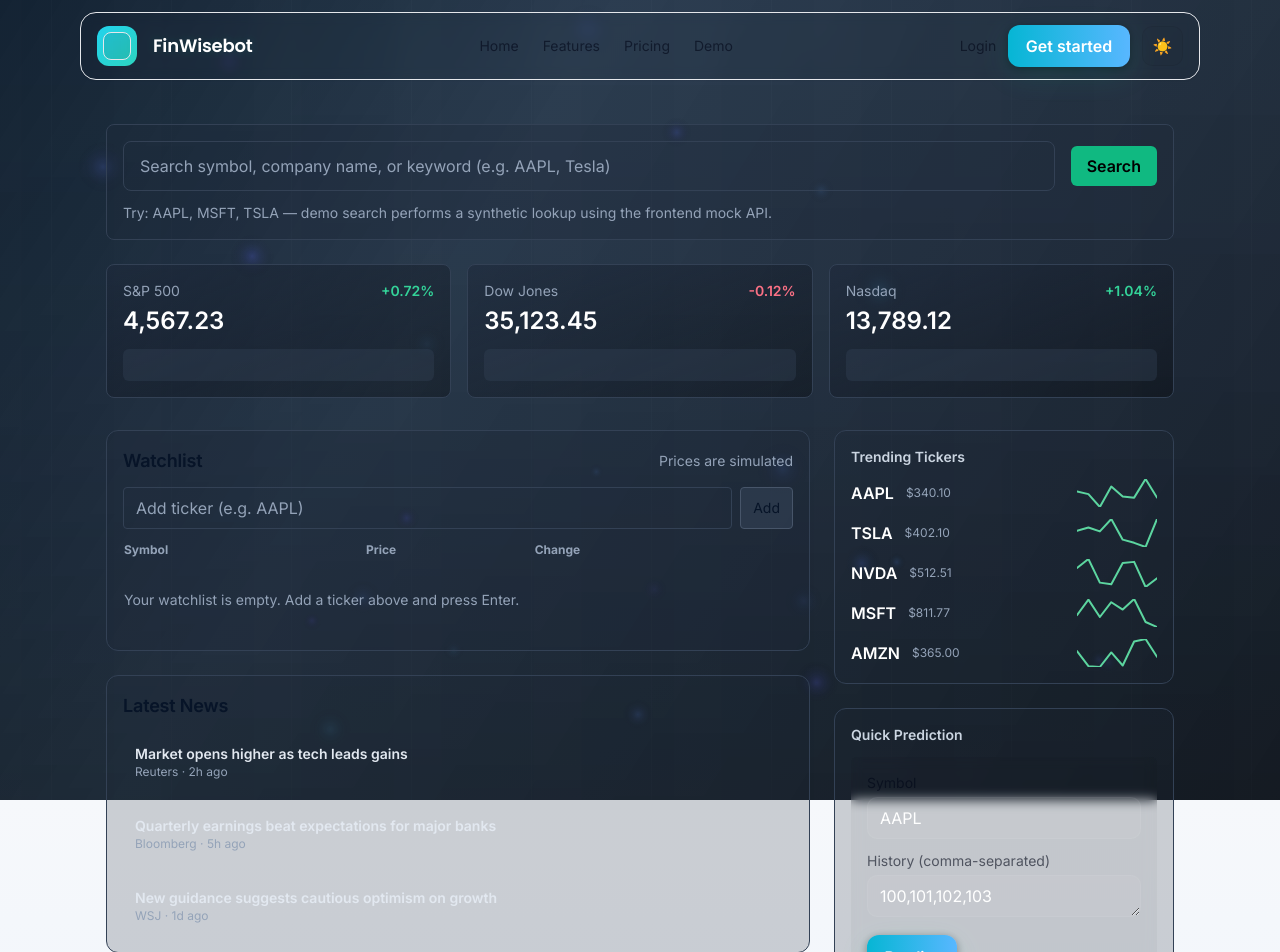
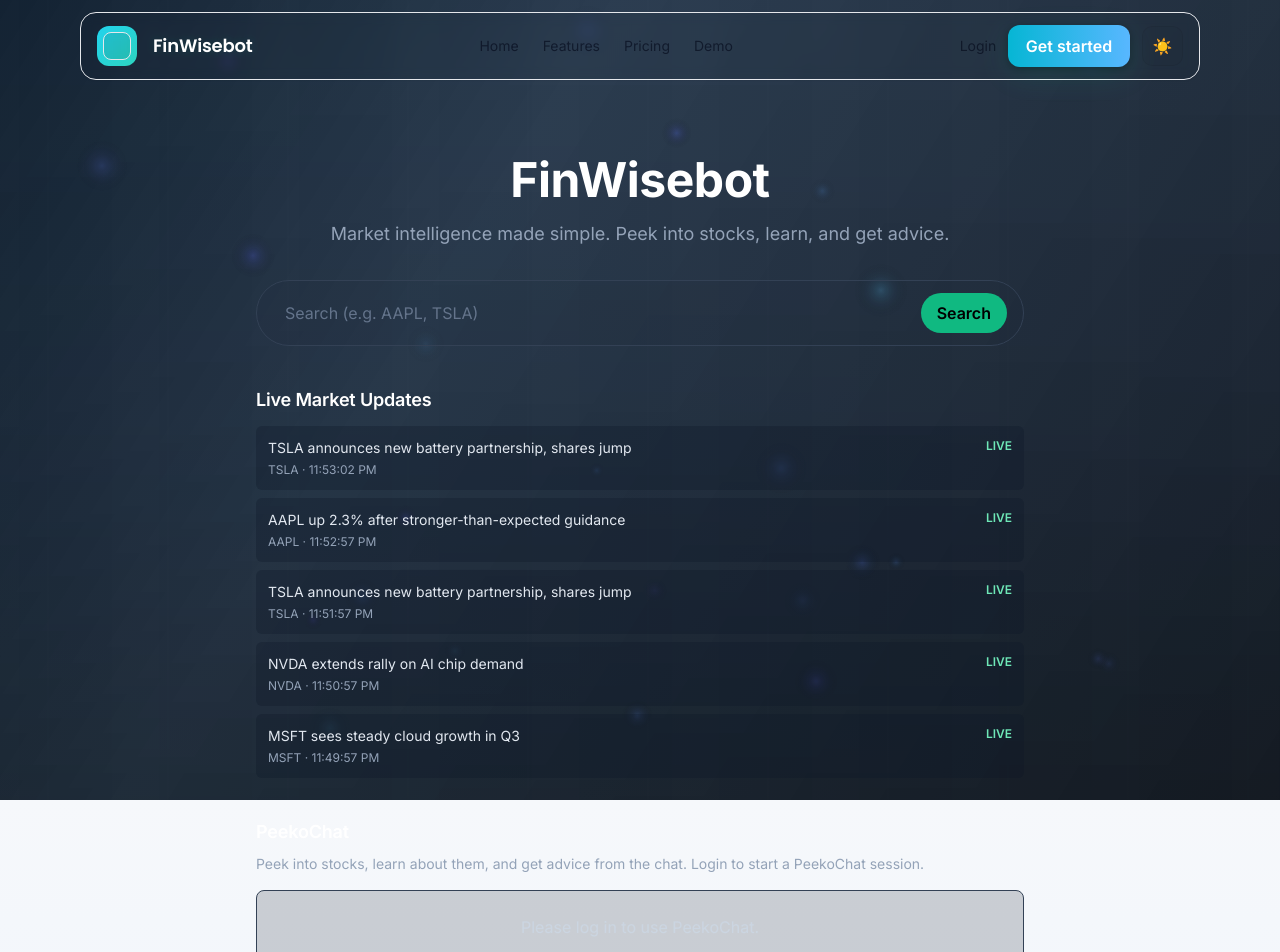
Before and after one commit to assassinyousuf/finwisebot_website, a Next.js app: page / in a window 1280 px wide. Shown: the top 952 px of the page. Built offline with nearby package versions, Linux system fonts and the light colour scheme.

Commit message:
chore(ui): minimal homepage + LiveNews + PeekoChat gated by login

```diff
--- a/src/pages/index.jsx
+++ b/src/pages/index.jsx
@@ -98,6 +98,39 @@ function NewsList(){
   )
 }
 
+function LiveNews(){
+  const samples = [
+    { text: 'AAPL up 2.3% after stronger-than-expected guidance', ticker: 'AAPL' },
+    { text: 'TSLA announces new battery partnership, shares jump', ticker: 'TSLA' },
+    { text: 'NVDA extends rally on AI chip demand', ticker: 'NVDA' },
+    { text: 'MSFT sees steady cloud growth in Q3', ticker: 'MSFT' },
+  ]
+  const [feed, setFeed] = useState(() => samples.map((s,i)=>({ ...s, id: i, time: Date.now() - (i*60000) })))
+
+  useEffect(() => {
+    const t = setInterval(() => {
+      const item = samples[Math.floor(Math.random()*samples.length)]
+      const rec = { ...item, id: Date.now(), time: Date.now() }
+      setFeed(f => [rec, ...f].slice(0, 8))
+    }, 5000)
+    return () => clearInterval(t)
+  }, [])
+
+  return (
+    <div className="space-y-2">
+      {feed.map(f => (
+        <div key={f.id} className="flex items-start justify-between p-3 rounded-md bg-slate-900/30">
+          <div>
+            <div className="text-sm text-slate-200">{f.text}</div>
+            <div className="text-xs text-slate-400 mt-1">{f.ticker} · {new Date(f.time).toLocaleTimeString()}</div>
+          </div>
+          <div className="ml-4 text-xs text-emerald-300 font-semibold">LIVE</div>
+        </div>
+      ))}
+    </div>
+  )
+}
+
 function Trending(){
   const tickers = ['AAPL','TSLA','NVDA','MSFT','AMZN']
   return (
@@ -144,72 +177,43 @@ export default function Home() {
 
       <Navbar />
 
-      {/* YFinance-like homepage */}
-      <main className="container mx-auto px-6 pt-8">
-        <div className="max-w-7xl mx-auto">
-          {/* Search bar */}
-          <div className="bg-slate-800/30 border border-slate-700 rounded-lg p-4 mb-6">
-            <div className="flex items-center gap-4">
-              <input aria-label="Search ticker" className="flex-1 bg-transparent placeholder:text-slate-400 text-white px-4 py-3 rounded-lg border border-slate-700 focus:outline-none" placeholder="Search symbol, company name, or keyword (e.g. AAPL, Tesla)" value={''} onChange={()=>{}} />
-              <button className="inline-flex items-center px-4 py-2 bg-emerald-500 hover:bg-emerald-400 rounded-md text-black font-semibold">Search</button>
-            </div>
-            <div className="mt-3 text-sm text-slate-400">Try: AAPL, MSFT, TSLA — demo search performs a synthetic lookup using the frontend mock API.</div>
-          </div>
+      {/* Minimalistic homepage */}
+      <main className="min-h-[70vh] flex flex-col items-center justify-start py-16 px-6">
+        <div className="w-full max-w-3xl text-center">
+          <h1 className="text-4xl md:text-5xl font-extrabold text-white">FinWisebot</h1>
+          <p className="mt-4 text-lg text-slate-400">Market intelligence made simple. Peek into stocks, learn, and get advice.</p>
 
-          {/* Market summary tiles */}
-          <div className="grid grid-cols-1 sm:grid-cols-3 gap-4 mb-8">
-            {[
-              { name: 'S&P 500', value: '4,567.23', change: '+0.72%' },
-              { name: 'Dow Jones', value: '35,123.45', change: '-0.12%' },
-              { name: 'Nasdaq', value: '13,789.12', change: '+1.04%' },
-            ].map((m) => (
-              <div key={m.name} className="bg-gradient-to-br from-slate-800/60 to-black/30 rounded-lg p-4 border border-slate-700">
-                <div className="flex items-baseline justify-between">
-                  <div>
-                    <div className="text-sm text-slate-400">{m.name}</div>
-                    <div className="mt-1 text-2xl font-semibold text-white">{m.value}</div>
-                  </div>
-                  <div className={`text-sm font-semibold ${m.change.startsWith('+') ? 'text-emerald-400' : 'text-rose-400'}`}>{m.change}</div>
-                </div>
-                <div className="mt-3 h-8 bg-slate-700/40 rounded-md"></div>
-              </div>
-            ))}
-          </div>
-
-          <div className="grid grid-cols-1 lg:grid-cols-3 gap-6">
-            {/* Left column: Watchlist + News */}
-            <div className="lg:col-span-2">
-              <div className="bg-slate-800/30 rounded-xl border border-slate-700 p-4 mb-6">
-                <div className="flex items-center justify-between mb-3">
-                  <h3 className="text-lg font-semibold">Watchlist</h3>
-                  <div className="text-sm text-slate-400">Prices are simulated</div>
-                </div>
-
-                <Watchlist />
-              </div>
-
-              <div className="bg-slate-800/20 rounded-xl border border-slate-700 p-4">
-                <h3 className="text-lg font-semibold mb-3">Latest News</h3>
-                <NewsList />
-              </div>
-            </div>
-
-            {/* Right column: Trending tickers / mini charts */}
-            <div>
-              <div className="bg-slate-800/20 rounded-xl border border-slate-700 p-4 mb-6">
-                <h4 className="text-sm text-slate-300 font-semibold mb-3">Trending Tickers</h4>
-                <Trending />
-              </div>
-
-              <div className="bg-slate-800/20 rounded-xl border border-slate-700 p-4">
-                <h4 className="text-sm text-slate-300 font-semibold mb-3">Quick Prediction</h4>
-                <PredictionWidget />
-              </div>
+          {/* Centered search */}
+          <div className="mt-8">
+            <div className="flex items-center gap-3 bg-slate-800/10 border border-slate-700 rounded-full px-4 py-2">
+              <input aria-label="Search ticker" className="flex-1 bg-transparent placeholder:text-slate-500 text-white px-3 py-3 rounded-full focus:outline-none" placeholder="Search (e.g. AAPL, TSLA)" />
+              <button className="px-4 py-2 rounded-full bg-emerald-500 text-black font-semibold">Search</button>
             </div>
           </div>
 
-          <div className="mt-12">
-            <Testimonials />
+          {/* Live news section */}
+          <div className="mt-10 text-left">
+            <h3 className="text-lg font-semibold text-white mb-3">Live Market Updates</h3>
+            <LiveNews />
+          </div>
+
+          {/* PeekoChat section */}
+          <div className="mt-10 text-left w-full">
+            <h3 className="text-lg font-semibold text-white mb-2">PeekoChat</h3>
+            <p className="text-sm text-slate-400 mb-4">Peek into stocks, learn about them, and get advice from the chat. Login to start a PeekoChat session.</p>
+
+            <div>
+              {user ? (
+                <div>
+                  <ChatWidget />
+                </div>
+              ) : (
+                <div className="bg-slate-800/20 rounded-lg p-6 border border-slate-700 text-center">
+                  <p className="text-slate-300 mb-4">Please log in to use PeekoChat.</p>
+                  <a href="/login" className="inline-flex items-center px-4 py-2 bg-emerald-500 text-black rounded-md font-semibold">Log in</a>
+                </div>
+              )}
+            </div>
           </div>
         </div>
       </main>
```
